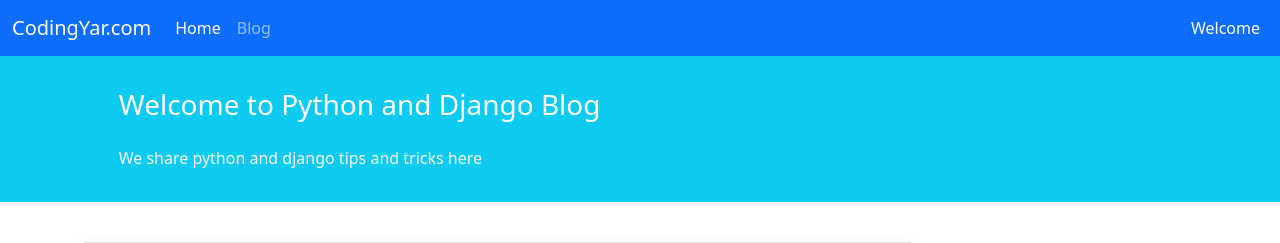
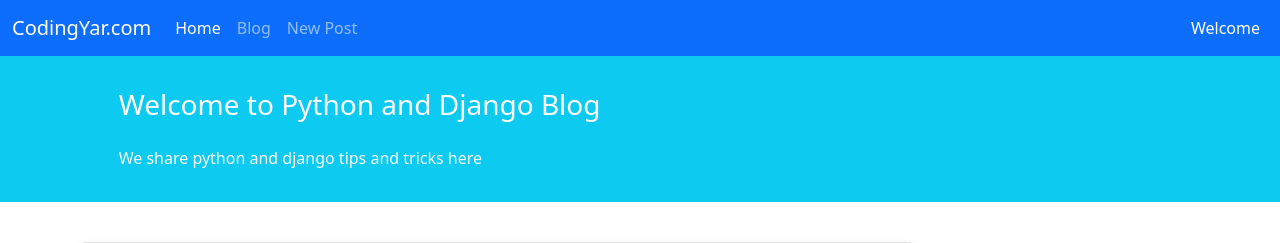
Before and after one commit to puzzelchannel/blog_website, a Django app: page /blog/1/ in a window 1280 px wide. Shown: the top 243 px of the page. Run offline with Django 4.2, Linux system fonts and the light colour scheme; data comes from the database, SQL or seed files in the repository; both versions use the stored data as it was after the commit.

Commit message:
add CRUD to blog phase one

```diff
--- a/blog/urls.py
+++ b/blog/urls.py
@@ -1,8 +1,9 @@
 from django.urls import path
 
-from .views import post_list, post_detail
+from .views import post_list, post_detail, create_post
 
 urlpatterns = [
     path('', post_list, name='posts_list'),
     path('<int:id>/', post_detail, name='posts_detail'),
+    path('add_post/', create_post, name='post_create'),
 ]
--- a/blog/views.py
+++ b/blog/views.py
@@ -1,7 +1,7 @@
 import os
-
 from django.shortcuts import render, get_object_or_404
-
+from django.shortcuts import redirect
+from .forms import NewPostForm
 from .models import Post
 
 os.system('clear')
@@ -22,3 +22,19 @@ def post_detail(request, id):
         'posts_detail': post_detail,
     }
     return render(request, template_name='blog/post_detail.html', context=context)
+
+
+def create_post(request):
+    if request.method == 'POST':
+        form = NewPostForm(request.POST)
+        if form.is_valid():
+            form.save()
+            return redirect('posts_list')
+
+    else:
+        form = NewPostForm()
+
+    context = {
+        'create_post_form': form,
+    }
+    return render(request, template_name='blog/post_create.html', context=context)
--- a/templates/_base.html
+++ b/templates/_base.html
@@ -22,7 +22,8 @@
         <div class="collapse navbar-collapse" id="navbarNavAltMarkup">
             <div class="navbar-nav">
                 <a class="nav-link active" aria-current="page" href="#">Home</a>
-                <a class="nav-link" href="#">Blog</a>
+                <a class="nav-link" href="{% url 'posts_list' %}">Blog</a>
+                <a class="nav-link" href="{% url 'post_create' %}">New Post</a>
             </div>
         </div>
         <div class="mx-2 text-white">Welcome</div>
```
Also changed, not shown: db.sqlite3.
